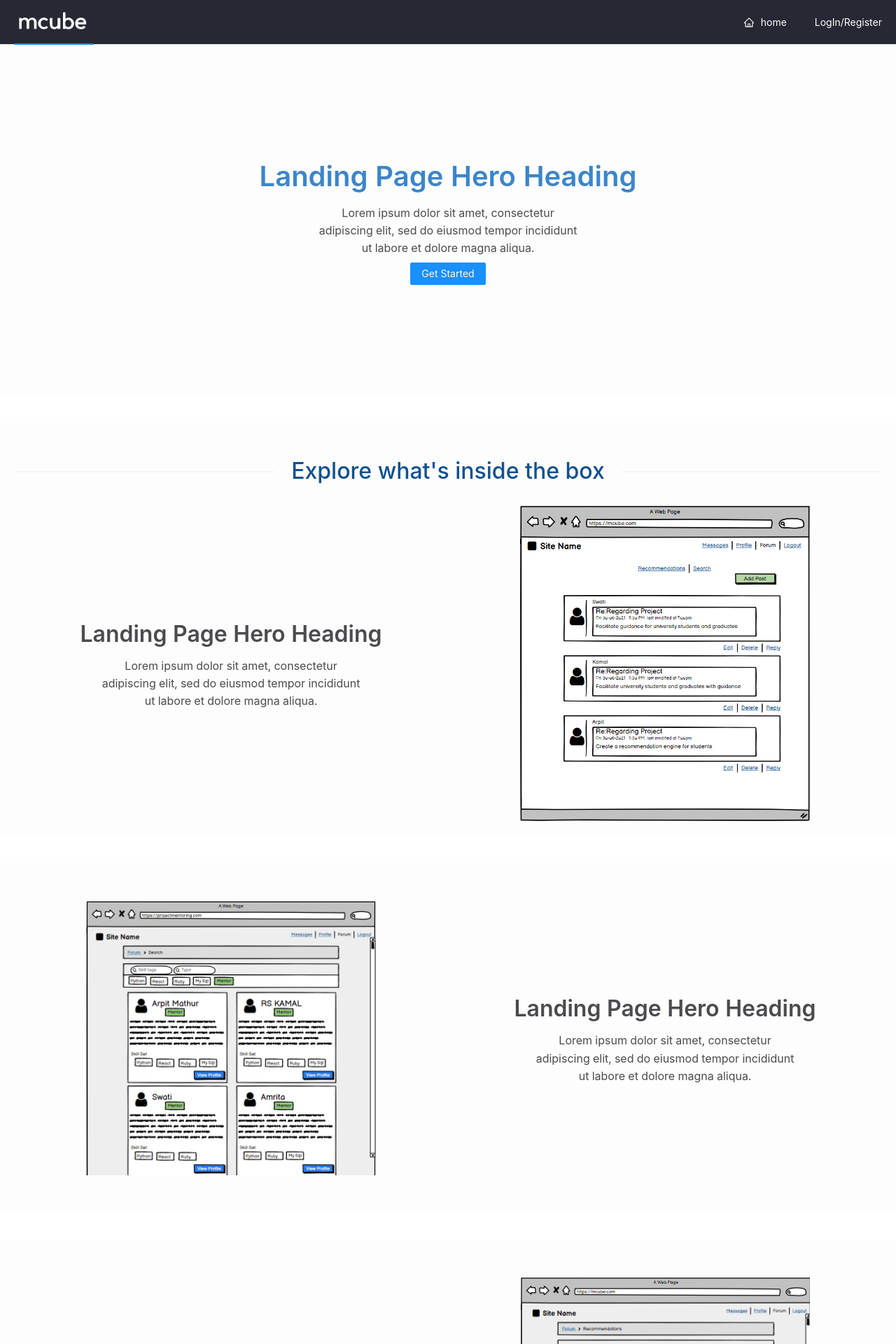
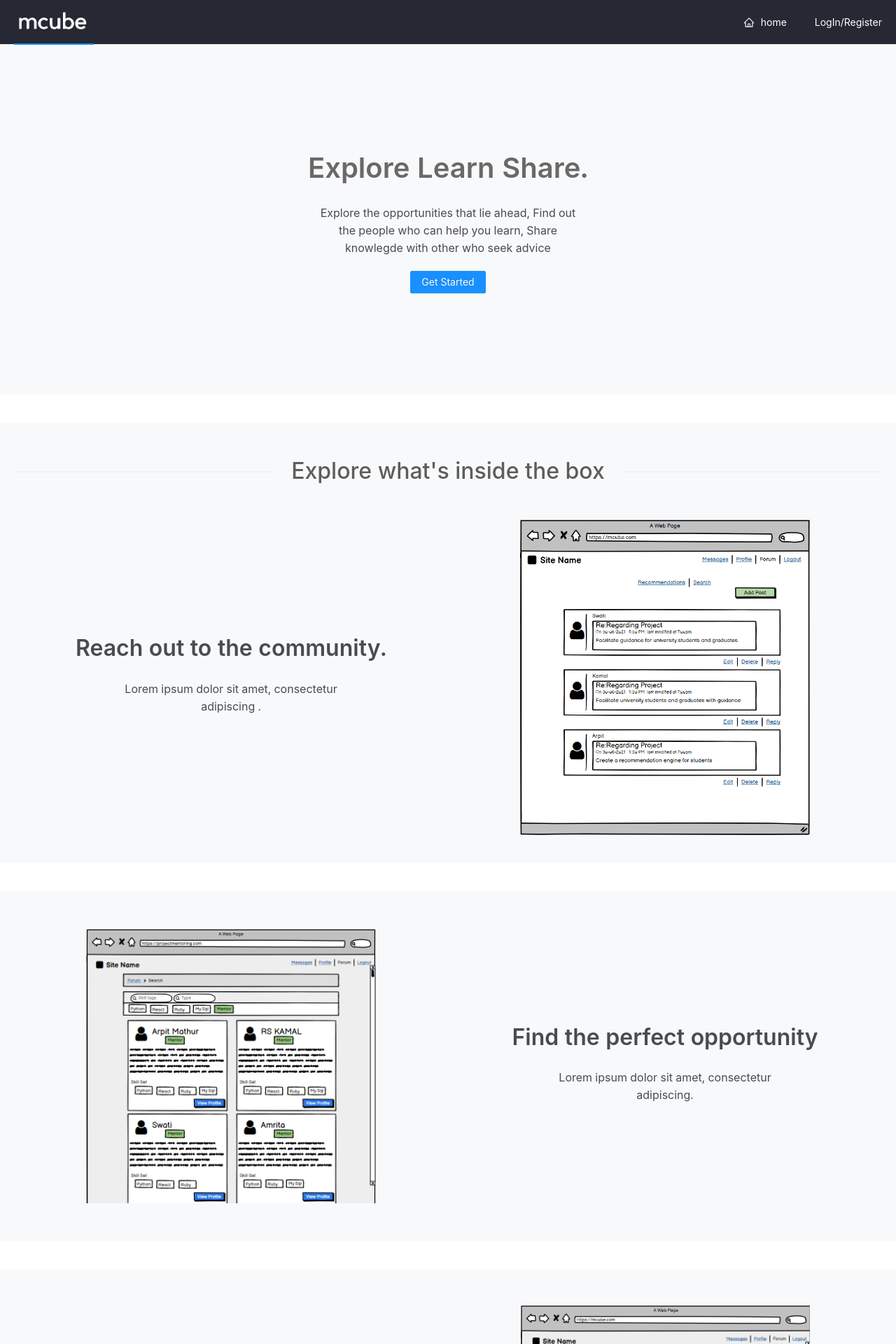
Before and after one commit to bitbinary/my-mcube, a React (Create React App) app: page /home in a window 1280 px wide. Shown: the top 1920 px of the page at 70% size. Built offline with nearby package versions, Linux system fonts and the light colour scheme.

Commit message:
modified redirect, and home page layout

```diff
--- a/src/App.js
+++ b/src/App.js
@@ -46,7 +46,7 @@ function PrivateRoute({ children, isAuthenticated, ...rest }) {
         ) : (
           <Redirect
             to={{
-              pathname: '/login',
+              pathname: '/home',
               state: { from: location },
             }}
           />
--- a/src/App.scss
+++ b/src/App.scss
@@ -101,8 +101,8 @@ body {
 }
 
 //Home page
-.home-page-container {
-  background-color: #fdfdfd;
+.home-page-section {
+  background-color: #f8f9fa;
   position: relative;
   max-width: 1600px;
   margin: auto;
@@ -111,11 +111,15 @@ body {
   margin-bottom: 40px;
 }
 .home-landing-title {
-  color: #3c85ca;
+  color: #696969;
+}
+.home-feature-sections {
+  margin: 20px 0;
 }
 .home-page-text-wrapper {
   border-radius: 3rem;
   max-width: 400px;
+  margin: 20px 0;
 }
 
 .home-feature-image-wrapper {
@@ -126,7 +130,7 @@ body {
   }
 }
 .feature-divider {
-  color: #11518d;
+  color: #5d5d5d;
 }
 
 //************** common utils styles****************//
@@ -156,7 +160,6 @@ body {
 
 .app-texts {
   margin: 0.5rem;
-  color: #3c85ca;
   .xlarge {
     font-size: 2rem;
   }
--- a/src/components/HomePage/Home.js
+++ b/src/components/HomePage/Home.js
@@ -8,35 +8,38 @@ import chat from 'images/chat.png';
 function Home() {
   return (
     <ContentWrapper>
-      <HomeBanner></HomeBanner>
+      <HomeBanner
+        bannerTitle='Explore Learn Share.'
+        bannerDescription='Explore the opportunities that lie ahead, Find out the people who can help you learn, Share knowlegde with other who seek advice'
+      ></HomeBanner>
 
       <HomeFeature
         dividerText="Explore what's inside the box"
         featureImage={forum}
         featureName='Forum'
-        featureTitle='Landing Page Hero Heading'
+        featureTitle='Reach out to the community.'
         imageOrientation='right'
-        featureDescription='Lorem ipsum dolor sit amet, consectetur adipiscing elit, sed do eiusmod tempor incididunt ut labore et dolore magna aliqua.'
+        featureDescription='Lorem ipsum dolor sit amet, consectetur adipiscing .'
       ></HomeFeature>
       <HomeFeature
         featureImage={search}
         featureName='Search'
-        featureTitle='Landing Page Hero Heading'
-        featureDescription='Lorem ipsum dolor sit amet, consectetur adipiscing elit, sed do eiusmod tempor incididunt ut labore et dolore magna aliqua.'
+        featureTitle='Find the perfect opportunity'
+        featureDescription='Lorem ipsum dolor sit amet, consectetur adipiscing.'
         imageOrientation='left'
       ></HomeFeature>
       <HomeFeature
         featureImage={recommendation}
         featureName='Search'
-        featureTitle='Landing Page Hero Heading'
-        featureDescription='Lorem ipsum dolor sit amet, consectetur adipiscing elit, sed do eiusmod tempor incididunt ut labore et dolore magna aliqua.'
+        featureTitle='We are here to help you with recommendations'
+        featureDescription='Lorem ipsum dolor sit amet, consectetur adipiscing.'
         imageOrientation='right'
       ></HomeFeature>
       <HomeFeature
         featureImage={chat}
         featureName='Search'
-        featureTitle='Landing Page Hero Heading'
-        featureDescription='Lorem ipsum dolor sit amet, consectetur adipiscing elit, sed do eiusmod tempor incididunt ut labore et dolore magna aliqua.'
+        featureTitle="Let's talk about it"
+        featureDescription='Lorem ipsum dolor sit amet, consectetur adipiscing.'
         imageOrientation='left'
       ></HomeFeature>
     </ContentWrapper>
--- a/src/components/HomePage/HomeBanner.js
+++ b/src/components/HomePage/HomeBanner.js
@@ -4,10 +4,15 @@ import { Col, Row } from 'antd';
 import AppTitles from 'components/utils/AppTitles';
 import AppTexts from 'components/utils/AppTexts';
 import Buttons from 'components/utils/Buttons';
+import { useHistory } from 'react-router-dom';
 // import { Container, TextWrapper, Content } from './styles';
-export default function HomeBanner() {
+export default function HomeBanner({ bannerTitle, bannerDescription }) {
+  const history = useHistory();
+  const goToDashboard = () => {
+    history.push('/dashboard');
+  };
   return (
-    <Row className='home-page-container' justify='space-between' align='middle'>
+    <Row className='home-page-section' justify='space-between' align='middle'>
       <Col
         lg={24}
         md={24}
@@ -17,18 +22,20 @@ export default function HomeBanner() {
         align='middle'
       >
         <Row className='' justify='center' align='middle'>
-          <Col lg={16} md={16} sm={24} xs={24}>
+          <Col lg={20} md={20} sm={24} xs={24}>
             <AppTitles
               className='xlarge strong home-landing-title'
-              content='Landing Page Hero Heading'
+              content={bannerTitle}
             />
             <div className='home-page-text-wrapper'>
-              <AppTexts
-                className='medium'
-                content='Lorem ipsum dolor sit amet, consectetur adipiscing elit, sed do eiusmod tempor incididunt ut labore et dolore magna aliqua.'
-              />
-              <Buttons type='primary' size='' content='Get Started' />
+              <AppTexts className='medium' content={bannerDescription} />
             </div>
+            <Buttons
+              handleClick={() => goToDashboard()}
+              type='primary'
+              size=''
+              content='Get Started'
+            />
           </Col>
         </Row>
       </Col>
--- a/src/components/HomePage/HomeFeature.js
+++ b/src/components/HomePage/HomeFeature.js
@@ -3,6 +3,7 @@ import PropTypes from 'prop-types';
 import { Col, Row } from 'antd';
 import AppTitles from 'components/utils/AppTitles';
 import AppTexts from 'components/utils/AppTexts';
+import useWindowSize from 'components/tools/useWindowSize';
 // import Buttons from 'components/utils/Buttons';
 import SectionDivider from 'components/utils/SectionDivider';
 export default function HomeFeature({
@@ -13,9 +14,13 @@ export default function HomeFeature({
   featureTitle,
   featureDescription,
 }) {
-  let imagePosition = imageOrientation === 'left' ? 0 : 1;
+  const size = useWindowSize();
+  let imagePosition = 0;
+  if (size.width > 768) {
+    imagePosition = imageOrientation === 'left' ? 0 : 1;
+  }
   return (
-    <Row className='home-page-container' justify='space-between' align='middle'>
+    <Row className='home-page-section' justify='space-between' align='middle'>
       {dividerText ? (
         <SectionDivider
           content={
@@ -56,13 +61,14 @@ export default function HomeFeature({
         justify='space-between'
         align='middle'
         order={imagePosition}
+        className='home-feature-sections'
       >
         <Row
           className='home-feature-image-wrapper'
           justify='center'
           align='middle'
         >
-          <Col lg={16} md={24} sm={24} xs={24}>
+          <Col lg={16} md={24} sm={12} xs={24}>
             <img
               src={featureImage}
               className='home-feature-image'
--- /dev/null
+++ b/src/components/tools/useWindowSize.js
@@ -0,0 +1,27 @@
+import { useState, useEffect } from 'react';
+// Hook
+export default function useWindowSize() {
+  // Initialize state with undefined width/height so server and client renders match
+  // Learn more here: https://joshwcomeau.com/react/the-perils-of-rehydration/
+  const [windowSize, setWindowSize] = useState({
+    width: undefined,
+    height: undefined,
+  });
+  useEffect(() => {
+    // Handler to call on window resize
+    function handleResize() {
+      // Set window width/height to state
+      setWindowSize({
+        width: window.innerWidth,
+        height: window.innerHeight,
+      });
+    }
+    // Add event listener
+    window.addEventListener('resize', handleResize);
+    // Call handler right away so state gets updated with initial window size
+    handleResize();
+    // Remove event listener on cleanup
+    return () => window.removeEventListener('resize', handleResize);
+  }, []); // Empty array ensures that effect is only run on mount
+  return windowSize;
+}
--- a/src/components/utils/Buttons.js
+++ b/src/components/utils/Buttons.js
@@ -6,11 +6,18 @@ export default function Buttons({
   size = 'medium',
   type = '',
   content = '',
+  handleClick,
   rest,
 }) {
   return (
     <div className='app-button'>
-      <Button {...rest} className={className} type={type} size={size}>
+      <Button
+        {...rest}
+        onClick={handleClick}
+        className={className}
+        type={type}
+        size={size}
+      >
         {content}
       </Button>
     </div>
```
Also changed, not shown: 1 other file (tests, documents, lock files or other folders).
